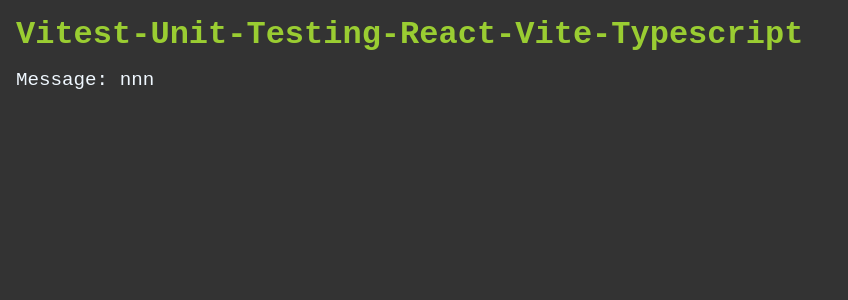
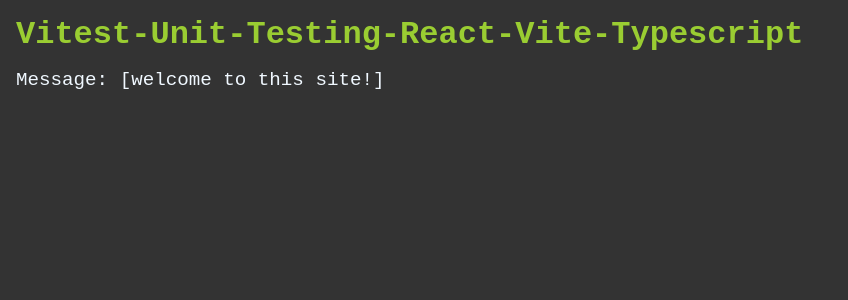
Before and after one commit to Scientific-Research/mk004-vitest-unit-testing-react-vite-typescript, a React (Vite) app: page / in a window 1280 px wide. Shown: the top 300 px of the page, without its empty margins (0-848 px from the left). Built offline with nearby package versions, Linux system fonts and the light colour scheme.

Commit message:
first test passed!

```diff
--- a/src/apptools.ts
+++ b/src/apptools.ts
@@ -7,5 +7,13 @@
  */
 
 export const surround = (text: string, twoLetters: string) => {
-  return 'nnn';
+  if (twoLetters.length === 2) {
+    const firstLetter = twoLetters.slice(0, 1);
+    console.log(firstLetter); // [
+    const secondLetter = twoLetters.slice(1, 2);
+    console.log(secondLetter); // ]
+    return firstLetter + text + secondLetter;
+  } else {
+    return text;
+  }
 };
```
Also changed, not shown: 1 other file (tests, documents, lock files or other folders).
